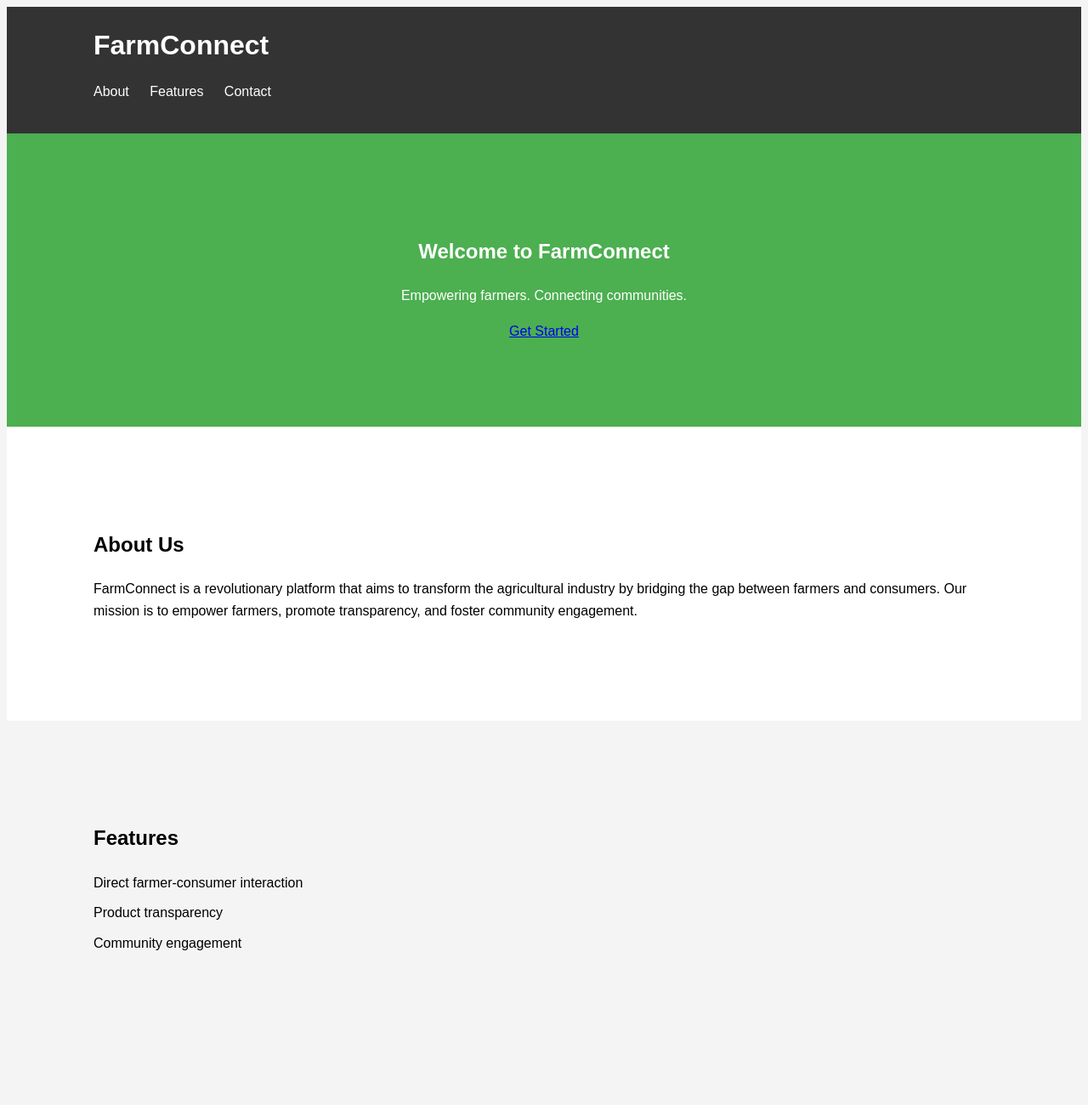
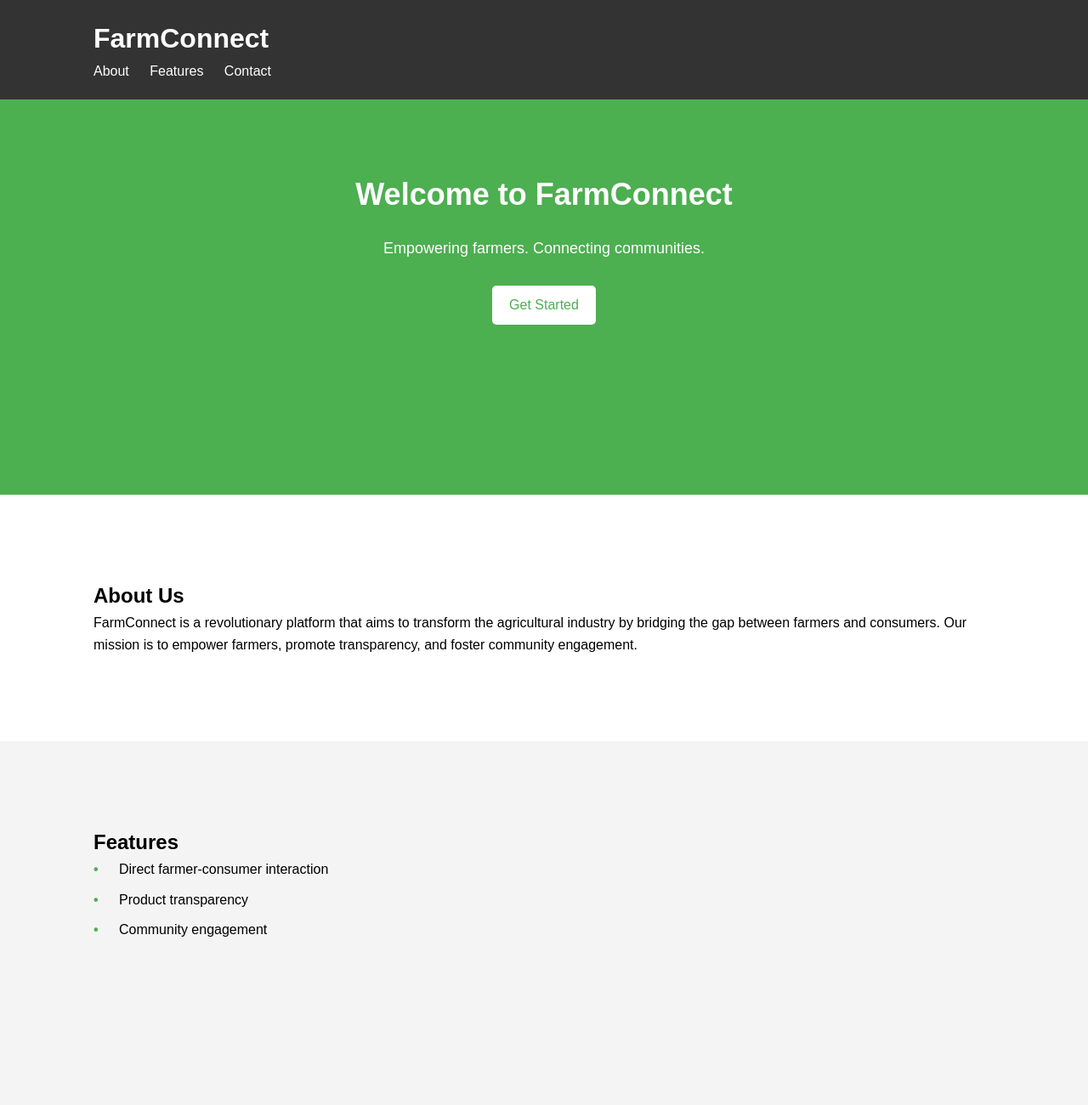
Before and after one commit to deograciousnot/Farmers-web, a plain HTML site: page index.html in a window 1280 px wide. Shown: the top 1300 px of the page at 85% size. Drawn offline with Linux system fonts and the light colour scheme; a script that the page names is missing.

Commit message:
Update styles.css

```diff
--- a/styles.css
+++ b/styles.css
@@ -1,6 +1,6 @@
 /* Reset styles */
 * {
-    margin: 12;
+    margin: 0;
     padding: 0;
     box-sizing: border-box;
 }
@@ -22,6 +22,11 @@ header {
     background-color: #333;
     color: #fff;
     padding: 20px 0;
+    position: fixed;
+    width: 100%;
+    top: 0;
+    left: 0;
+    z-index: 1000;
 }
 
 header h1 {
@@ -45,9 +50,34 @@ nav ul li a {
 /* Hero section */
 #hero {
     text-align: center;
-    padding: 100px 0;
+    padding: 200px 0;
     background-color: #4CAF50;
     color: #fff;
+    position: relative;
+}
+
+#hero h2 {
+    font-size: 36px;
+    margin-bottom: 20px;
+}
+
+#hero p {
+    font-size: 18px;
+    margin-bottom: 30px;
+}
+
+#hero .btn {
+    display: inline-block;
+    background-color: #fff;
+    color: #4CAF50;
+    font-size: 16px;
+    padding: 10px 20px;
+    text-decoration: none;
+    border-radius: 5px;
+}
+
+#hero .btn:hover {
+    background-color: #eee;
 }
 
 /* About section */
@@ -67,6 +97,21 @@ nav ul li a {
 
 #features ul li {
     margin-bottom: 10px;
+    position: relative;
+    transition: transform 0.3s ease;
+}
+
+#features ul li::before {
+    content: "\2022";
+    color: #4CAF50;
+    font-weight: bold;
+    display: inline-block;
+    width: 20px;
+    margin-right: 10px;
+}
+
+#features ul li:hover {
+    transform: scale(1.05);
 }
 
 /* Contact section */
```
